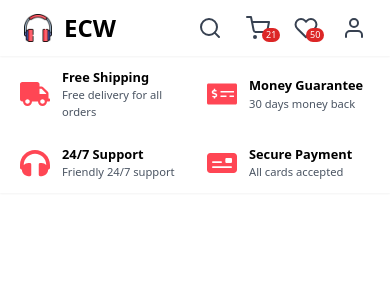
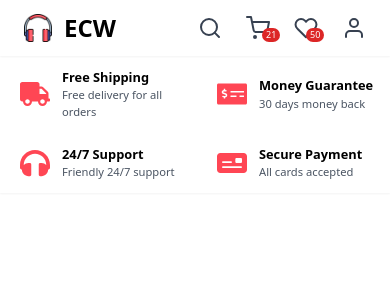
Before and after one commit to sarojdey/ecommerce-website, a React (Vite) app: page / in a window 390 px wide. Shown: the top 300 px of the page. Built offline with nearby package versions, Linux system fonts and the light colour scheme.

Commit message:
minor changes

```diff
--- a/src/components/storeFeatures/StoreFeatures.jsx
+++ b/src/components/storeFeatures/StoreFeatures.jsx
@@ -26,7 +26,7 @@ export default function StoreFeatures() {
   ];
 
   return (
-    <div className="grid grid-cols-2 md:grid-cols-4 gap-6 px-5 sm:px-10 md:px-3 py-3 shadow-sm">
+    <div className="grid grid-cols-2 md:grid-cols-4 gap-6 pl-5 sm:pl-8 md:px-3 py-3 shadow-sm">
       {features.map((feature, index) => (
         <div key={index} className="flex justify-center">
           <div className="flex  items-center space-x-3 w-44  md:w-auto">
```
